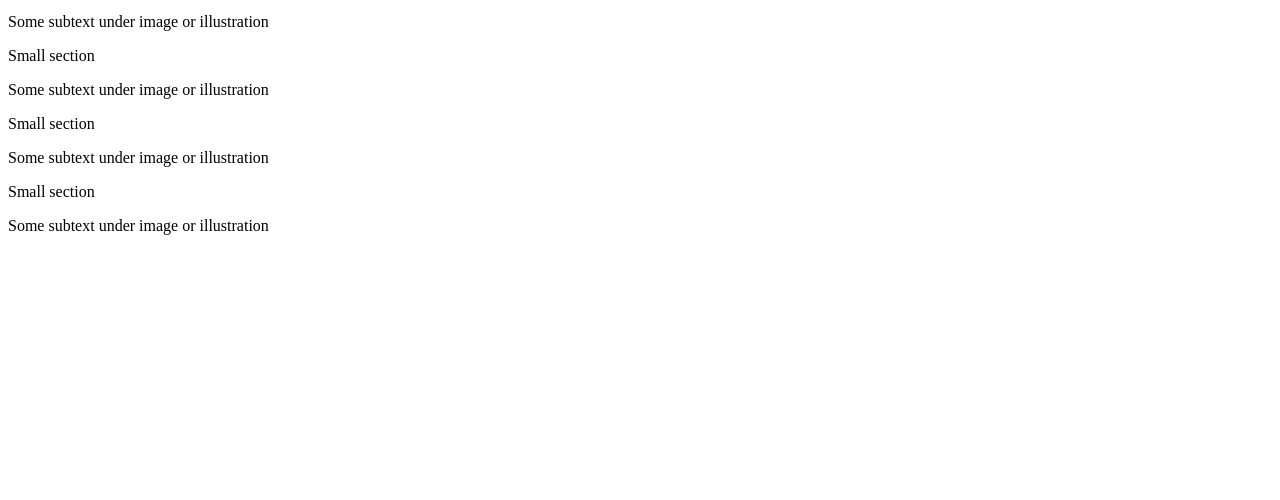
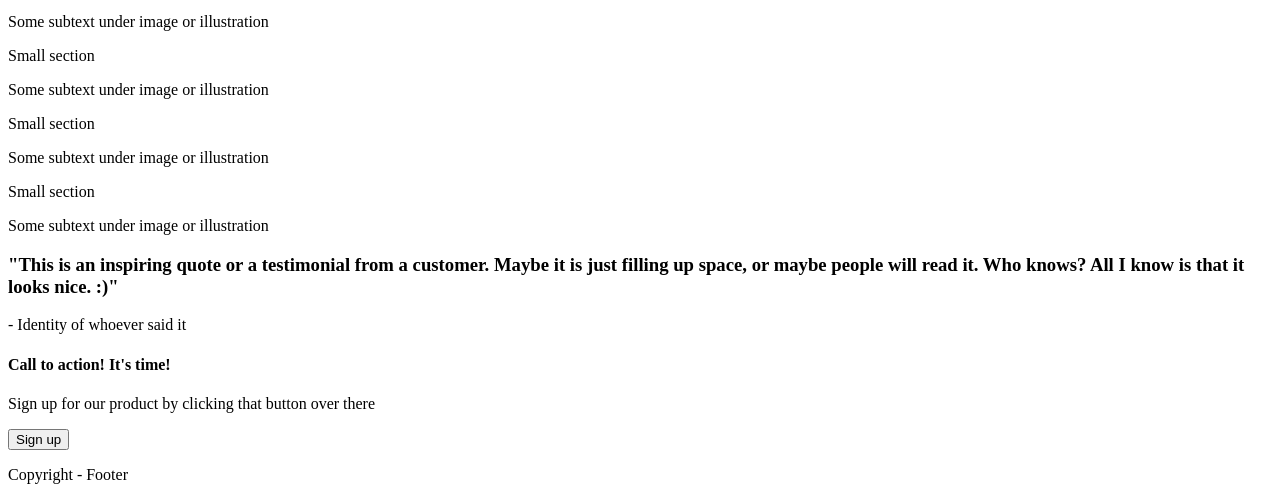
Before and after one commit to RafaelGA88/landing-page0, a plain HTML site: page index.html in a window 1280 px wide. Shown: the part 742-1242 px from the top of the page. Before the commit the page ends 993 px from the top, so only its background shows below. Drawn offline with Linux system fonts and the light colour scheme.

Commit message:
Create basic structure of third, fourth, and fifth sections

```diff
--- a/index.html
+++ b/index.html
@@ -43,7 +43,26 @@
 
     </div>
 
+    <div> <!--Third section of page-->
 
+        <h3>"This is an inspiring quote or a testimonial from a customer. Maybe it is just filling up space, or maybe people will read it. Who knows? All I know is that it looks nice. :)"</h3>
+        <p>- Identity of whoever said it</p>
+    </div>
+
+    <div> <!--Fourth section of page-->
+        <div>
+            <div>
+            <h4>Call to action! It's time!</h4>
+            <p>Sign up for our product by clicking that button over there</p>
+            </div>
+            <button>Sign up</button>
+        </div>
+    </div>
+
+    <div> <!--Fifth section of page-->
+        <p>Copyright - Footer </p>
+
+    </div>
 
 </body>
 </html>
```
